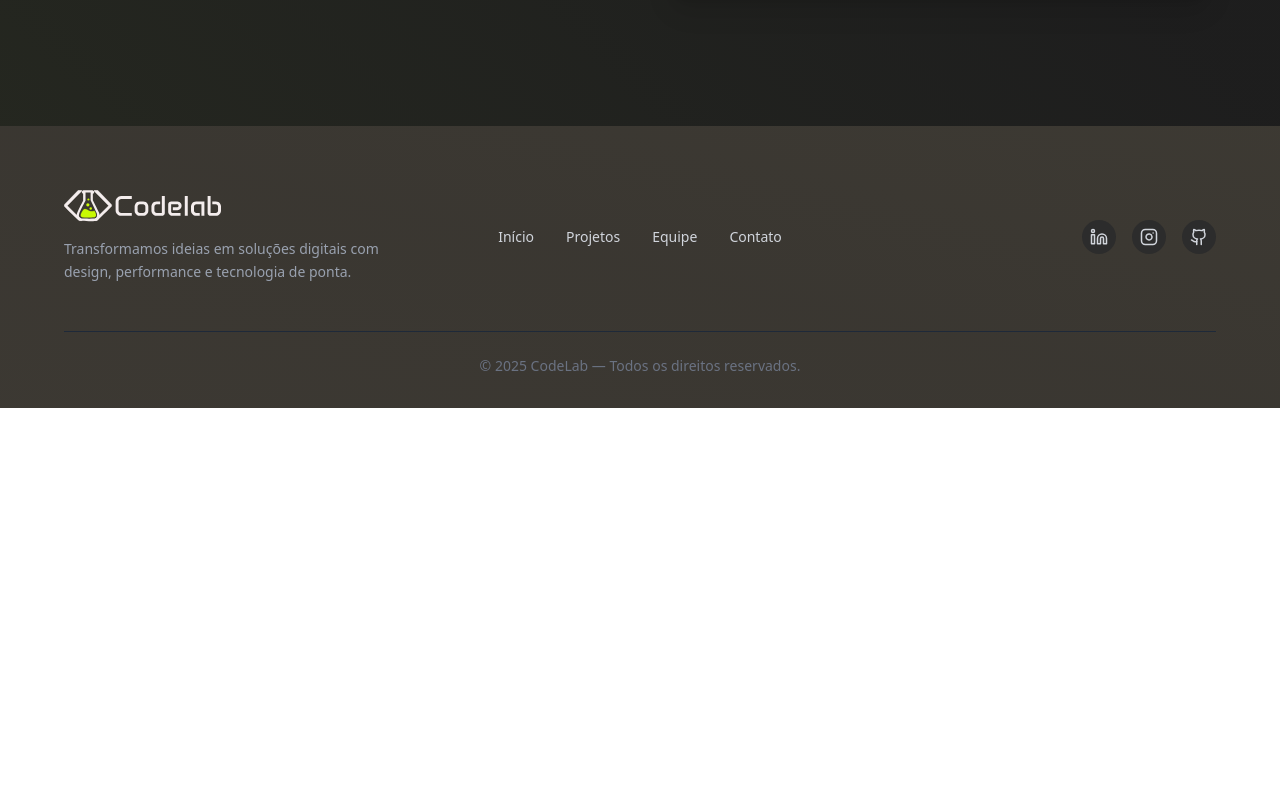
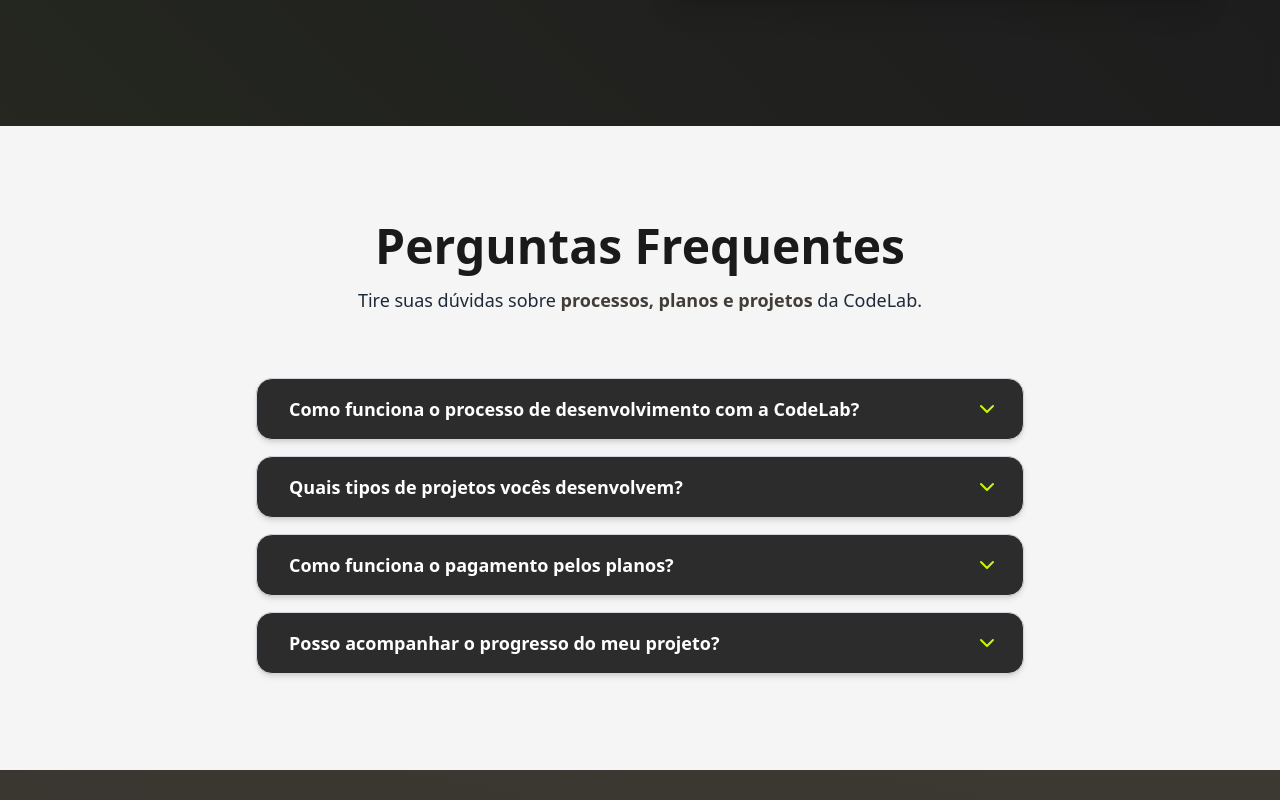
Before and after one commit to ecblandy/codelab-first-system, a Next.js app: page / in a window 1280 px wide. Shown: the part 8820-9620 px from the top of the page. Before the commit the page ends 9228 px from the top, so only its background shows below. Built offline with nearby package versions, Linux system fonts and the light colour scheme.

Commit message:
feat: create faq on landing page

```diff
--- a/src/app/page.tsx
+++ b/src/app/page.tsx
@@ -1,4 +1,5 @@
 import ContactSection from "@/components/landing-page/contact";
+import FAQSection from "@/components/landing-page/faq";
 import Hero from "@/components/landing-page/hero";
 import HistorySection from "@/components/landing-page/history";
 import PlansSection from "@/components/landing-page/plans";
@@ -20,6 +21,7 @@ export default function LandingPage() {
       <ServicesSection />
       <TestimonialsSection />
       <ContactSection />
+      <FAQSection />
     </div>
   );
 }
--- /dev/null
+++ b/src/components/landing-page/faq.tsx
@@ -0,0 +1,113 @@
+"use client";
+
+import { motion } from "framer-motion";
+import { useState } from "react";
+import { ChevronDown, ChevronUp } from "lucide-react";
+
+const faqs = [
+  {
+    question: "Como funciona o processo de desenvolvimento com a CodeLab?",
+    answer:
+      "Primeiro fazemos o wireframe, que é validado pelo cliente. Depois iniciamos o desenvolvimento Frontend e Backend alinhados com o design. Todo cliente tem 3 meses de manutenção incluídos.",
+    time: "Prazo médio: 4 a 6 semanas",
+  },
+  {
+    question: "Quais tipos de projetos vocês desenvolvem?",
+    answer:
+      "Desenvolvemos sistemas do zero, refatorações de telas ou funcionalidades existentes, dashboards, plataformas web e aplicativos.",
+    time: "Prazo médio: depende do escopo",
+  },
+  {
+    question: "Como funciona o pagamento pelos planos?",
+    answer:
+      "Oferecemos planos mensais e anuais, com destaque para o melhor custo-benefício. O cliente pode pagar mensalmente ou quitar o plano anual de uma vez com desconto especial.",
+    time: "Pagamento anual com desconto disponível",
+  },
+  {
+    question: "Posso acompanhar o progresso do meu projeto?",
+    answer:
+      "Sim! Mantemos constante alinhamento durante todo o processo. Você recebe atualizações regulares e pode aprovar cada etapa do design e desenvolvimento.",
+    time: "Atualizações semanais enviadas por e-mail",
+  },
+];
+
+export default function FAQSection() {
+  const [openIndex, setOpenIndex] = useState<number | null>(null);
+
+  const toggleFAQ = (index: number) => {
+    setOpenIndex(openIndex === index ? null : index);
+  };
+
+  return (
+    <section className="relative bg-[#F5F5F5] text-[#1A1A1A] py-24 px-6 overflow-hidden">
+      <div className="max-w-4xl mx-auto text-center mb-16">
+        <motion.h2
+          initial={{ opacity: 0, y: 20 }}
+          whileInView={{ opacity: 1, y: 0 }}
+          transition={{ duration: 0.6 }}
+          className="text-4xl md:text-5xl font-extrabold"
+        >
+          Perguntas Frequentes
+        </motion.h2>
+        <p className="mt-4 text-gray-800 text-lg">
+          Tire suas dúvidas sobre{" "}
+          <span className="font-semibold text-[#423E37]">
+            processos, planos e projetos
+          </span>{" "}
+          da CodeLab.
+        </p>
+      </div>
+
+      <div className="max-w-3xl mx-auto space-y-4">
+        {faqs.map((faq, index) => {
+          const isOpen = openIndex === index;
+
+          return (
+            <div
+              key={index}
+              className={`relative bg-[#2C2C2C] rounded-2xl shadow-md overflow-hidden border border-gray-300 transition-all duration-300`}
+            >
+              {/* Marcador verde lateral */}
+              <div
+                className={`absolute left-0 top-0 bottom-0 w-1 rounded-l-2xl transition-all duration-300 ${
+                  isOpen ? "bg-[#C8F904]" : "bg-transparent"
+                }`}
+              />
+
+              <button
+                onClick={() => toggleFAQ(index)}
+                className="w-full pl-8 pr-6 py-4 flex justify-between items-center text-left hover:bg-[#423E37] transition-colors duration-300"
+              >
+                <span className="font-semibold text-white text-lg">
+                  {faq.question}
+                </span>
+                {isOpen ? (
+                  <ChevronUp className="w-6 h-6 text-[#C8F904]" />
+                ) : (
+                  <ChevronDown className="w-6 h-6 text-[#C8F904]" />
+                )}
+              </button>
+
+              <motion.div
+                initial={{ height: 0, opacity: 0 }}
+                animate={{
+                  height: isOpen ? "auto" : 0,
+                  opacity: isOpen ? 1 : 0,
+                }}
+                transition={{ duration: 0.35 }}
+                className="px-8 overflow-hidden text-gray-300 text-sm leading-relaxed"
+              >
+                <div className="py-2">{faq.answer}</div>
+                {faq.time && (
+                  <p className="text-[#C8F904] font-semibold mt-2 text-sm">
+                    {faq.time}
+                  </p>
+                )}
+              </motion.div>
+            </div>
+          );
+        })}
+      </div>
+    </section>
+  );
+}
```
